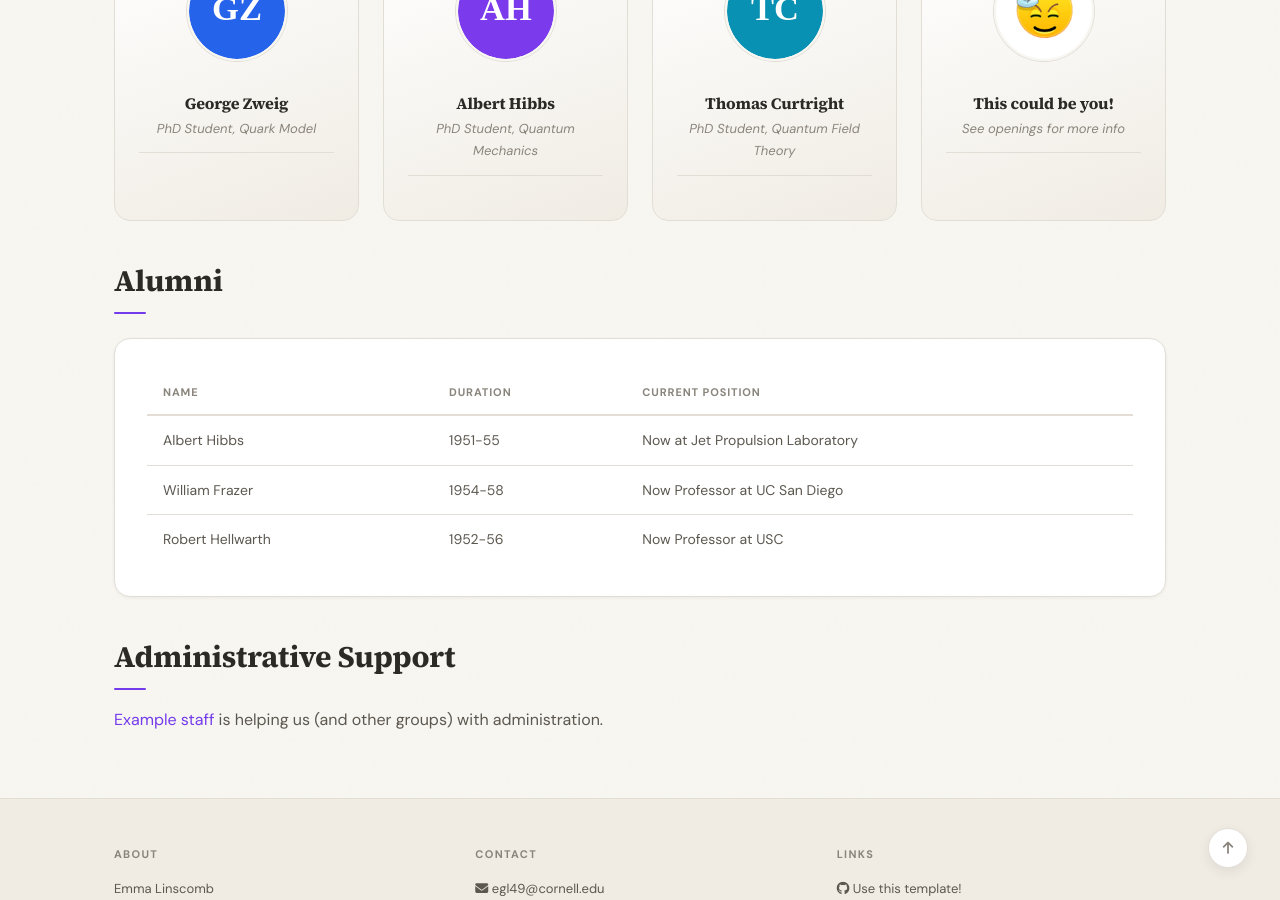
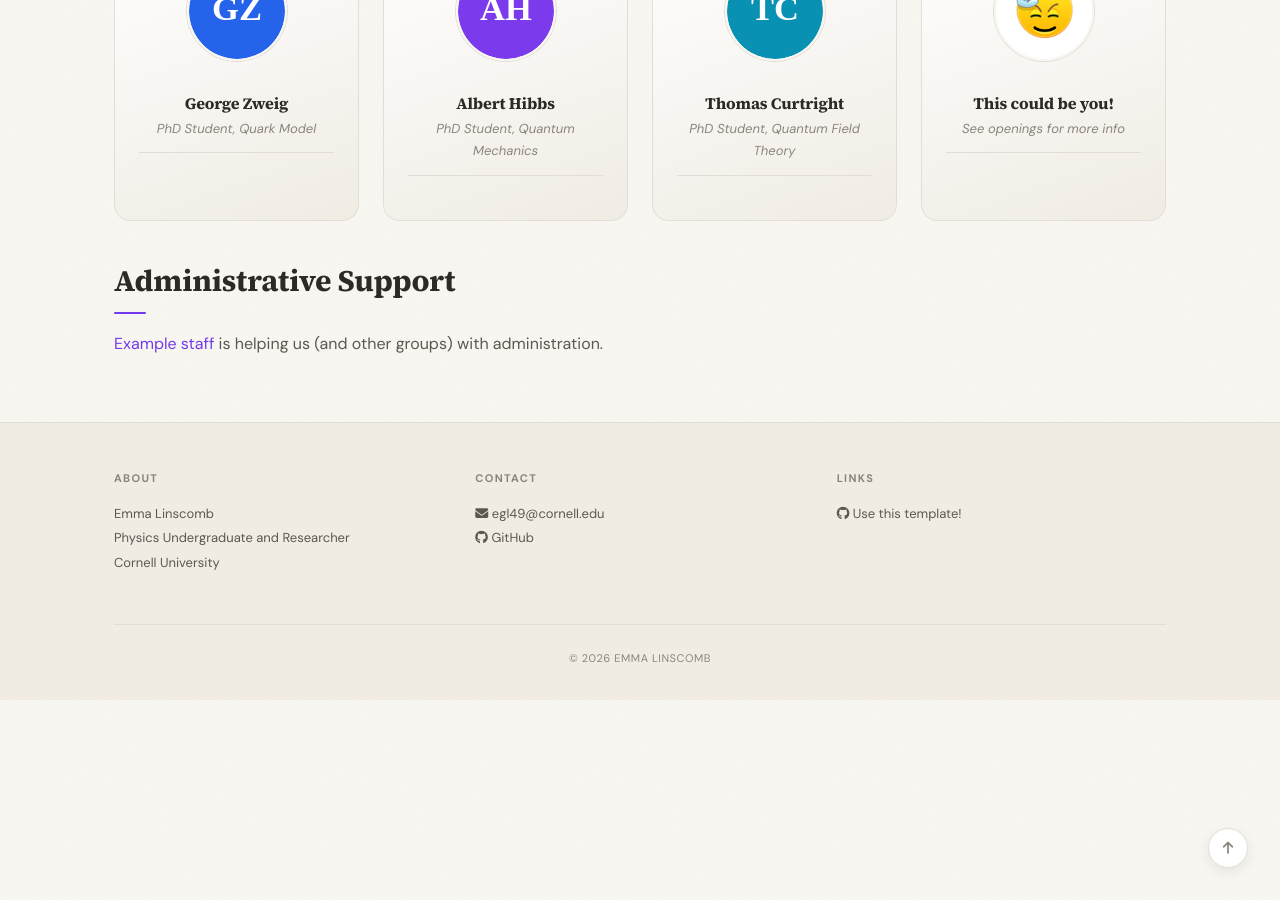
Before and after one commit to egl49/egl49.github.io, a Jekyll site: the page built from _pages/team.md, in a window 1280 px wide and 900 px high, scrolled down 800 px. Built offline with Jekyll 4.4.1, drawn with Linux system fonts in a browser that asks for light colours; a style sheet for code colours, icons or effects is not loaded.

Commit message:
Comment out alumni entries in alumni.yml
Comment out alumni entries for Albert Hibbs, William Frazer, and Robert Hellwarth.

```diff
--- a/_data/alumni.yml
+++ b/_data/alumni.yml
@@ -2,17 +2,7 @@
 # Each entry needs: name, duration, info
 # Optional: photo, email
 
-- name: Albert Hibbs
-  photo: team/albert-hibbs.svg
-  duration: 1951-55
-  info: Now at Jet Propulsion Laboratory
-
-- name: William Frazer
-  photo: team/william-frazer.svg
-  duration: 1954-58
-  info: Now Professor at UC San Diego
-
-- name: Robert Hellwarth
-  photo: team/robert-hellwarth.svg
-  duration: 1952-56
-  info: Now Professor at USC
+# - name: Albert Hibbs
+#   photo: team/albert-hibbs.svg
+#   duration: 1951-55
+#   info: Now at Jet Propulsion Laboratory
```
